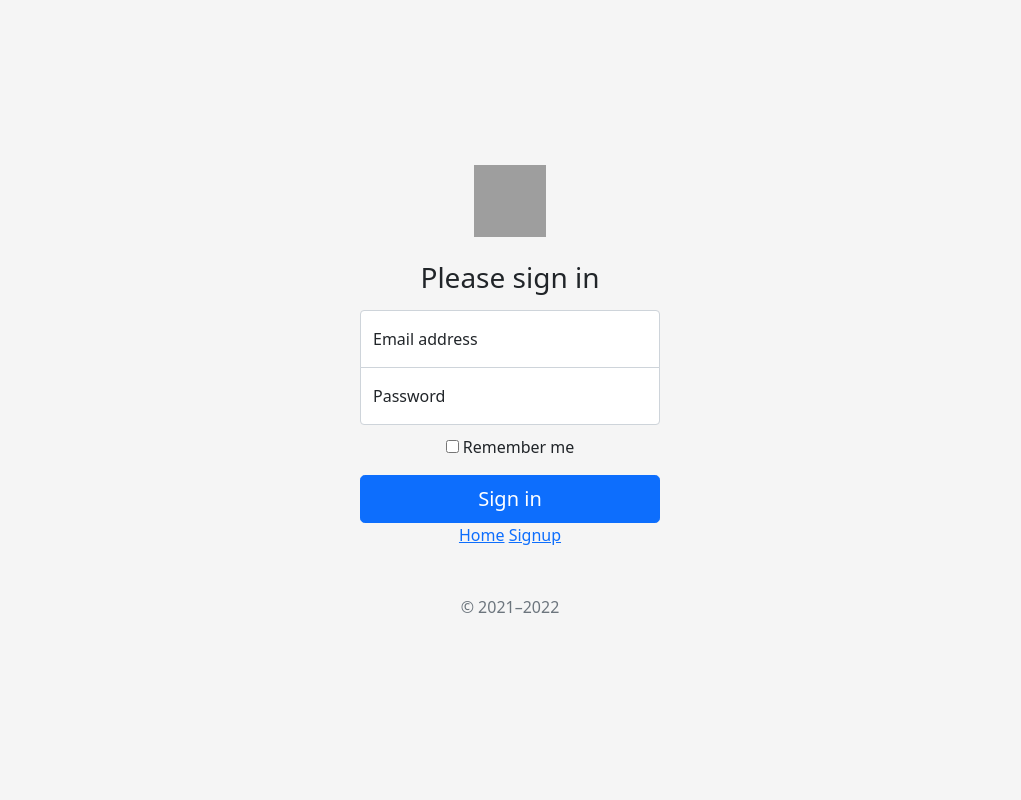
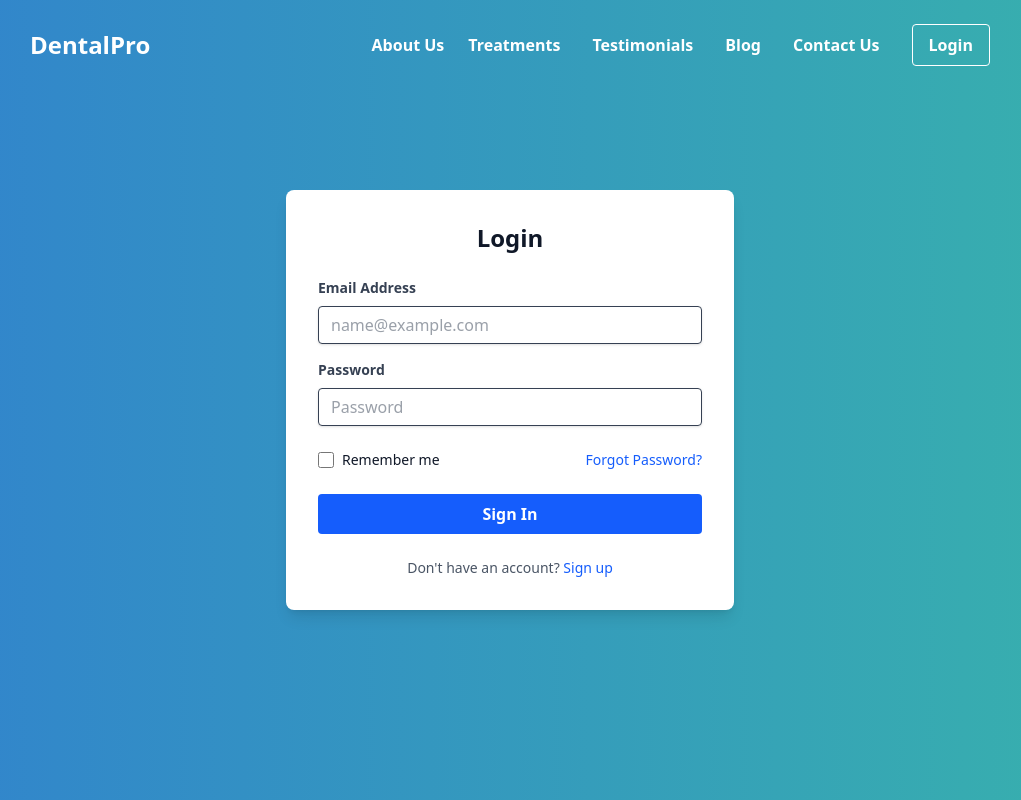
Before and after one commit to Abdelmoudiri/Cabinet-Medical-mvc, a PHP site: page /cabinet_medical_mvc/login in a window 1280 px wide. Shown: the whole page, without its empty margins (130-1151 px from the left). Run offline with PHP 8.4, Linux system fonts and the light colour scheme; grey boxes are pictures that could not be loaded.

Commit message:
changer login view

```diff
--- a/app/views/login.view.php
+++ b/app/views/login.view.php
@@ -1,100 +1,184 @@
 <!doctype html>
 <html lang="en">
+
 <head>
   <meta charset="utf-8">
-    <meta name="viewport" content="width=device-width, initial-scale=1">
-    <meta name="description" content="">
-    <meta name="generator" content="Hugo 0.88.1">
-    <title>Login Page</title>
-
-    <!-- Bootstrap core CSS -->
-    <link href="<?=ROOT?>/assets/css/bootstrap.min.css" rel="stylesheet">
+  <meta name="viewport" content="width=device-width, initial-scale=1, shrink-to-fit=no">
+  <link rel="icon" type="image/png" sizes="32x32" href="<?=ROOT?>/assets/images/favicon-32x32.png">
+  <link rel="icon" type="image/png" sizes="16x16" href="<?=ROOT?>/assets/images/favicon-16x16.png">
+  <script src="https://unpkg.com/@tailwindcss/browser@4"></script>
+  <title>Login - DentalPro</title>
 
   <style>
-      .bd-placeholder-img {
-        font-size: 1.125rem;
-        text-anchor: middle;
-        -webkit-user-select: none;
-        -moz-user-select: none;
-        user-select: none;
+    #menu-toggle:checked+#menu {
+      display: block;
     }
 
-      @media (min-width: 768px) {
-        .bd-placeholder-img-lg {
-          font-size: 3.5rem;
-        }
+    #dropdown-toggle:checked+#dropdown {
+      display: block;
     }
 
-      body {
-        background-color: #f8f9fa;
+    a,
+    span {
+      position: relative;
+      text-decoration: none;
+      transition: all 0.3s ease;
     }
 
-      .form-signin {
-        width: 100%;
-        max-width: 330px;
-        padding: 15px;
-        margin: auto;
-        margin-top: 50px;
+    a.arrow,
+    span.arrow {
+      display: flex;
+      align-items: center;
+      font-weight: 600;
+      line-height: 1.5;
     }
 
-      .form-signin .form-floating:focus-within {
-        z-index: 2;
+    a.arrow .arrow_icon,
+    span.arrow .arrow_icon {
+      position: relative;
+      margin-left: 0.5em;
     }
 
-      .form-signin input[type="email"] {
-        margin-bottom: -1px;
-        border-bottom-right-radius: 0;
-        border-bottom-left-radius: 0;
+    a.arrow .arrow_icon svg,
+    span.arrow .arrow_icon svg {
+      transition: transform 0.3s 0.02s ease;
+      margin-right: 1em;
     }
 
-      .form-signin input[type="password"] {
-        margin-bottom: 10px;
-        border-top-left-radius: 0;
-        border-top-right-radius: 0;
+    a.arrow .arrow_icon::before,
+    span.arrow .arrow_icon::before {
+      content: "";
+      display: block;
+      position: absolute;
+      top: 50%;
+      left: 0;
+      width: 0;
+      height: 2px;
+      background: #38b2ac;
+      transform: translateY(-50%);
+      transition: width 0.3s ease;
     }
 
-      .form-signin img {
-        margin-bottom: 20px;
+    a.arrow:hover .arrow_icon::before,
+    span.arrow:hover .arrow_icon::before {
+      width: 1em;
+    }
+
+    a.arrow:hover .arrow_icon svg,
+    span.arrow:hover .arrow_icon svg {
+      transform: translateX(0.75em);
+    }
+
+    .bg-blue-teal-gradient {
+      background: rgb(49, 130, 206);
+      background: linear-gradient(90deg, rgba(49, 130, 206, 1) 0%, rgba(56, 178, 172, 1) 100%);
     }
   </style>
+</head>
 
-    <!-- Custom styles for this template -->
-    <link href="<?=ROOT?>/assets/css/signin.css" rel="stylesheet">
-  </head>
-  <body class="text-center">
+<body class="antialiased bg-white font-sans text-gray-900">
 
-    <main class="form-signin">
-      <form method="post">
+  <main class="w-full">
 
-        <?php if(!empty($errors)):?>
-          <div class="alert alert-danger">
-            <?= implode("<br>", $errors)?>
-          </div>
-        <?php endif;?>
-
-        <img class="mb-4" src="<?=ROOT?>/assets/brand/logo.png" alt="Logo" width="72" height="72">
-        <h1 class="h3 mb-3 fw-normal">Please sign in</h1>
-
-        <div class="form-floating">
-          <input name="email" type="email" class="form-control" id="floatingInput" placeholder="name@example.com">
-          <label for="floatingInput">Email address</label>
-        </div>
-        <div class="form-floating">
-          <input name="password" type="password" class="form-control" id="floatingPassword" placeholder="Password">
-          <label for="floatingPassword">Password</label>
+    <!-- start header -->
+    <header class="absolute top-0 left-0 w-full z-50 px-4 sm:px-8 lg:px-16 xl:px-40 2xl:px-64">
+      <div class="flex flex-wrap items-center justify-between py-6">
+        <div class="w-1/2 md:w-auto">
+          <a href="index.html" class="text-white font-bold text-2xl">
+            DentalPro
+          </a>
         </div>
 
-        <div class="checkbox mb-3">
-          <label>
-            <input type="checkbox" value="remember-me"> Remember me
+        <label for="menu-toggle" class="pointer-cursor md:hidden block"><svg class="fill-current text-white"
+            xmlns="http://www.w3.org/2000/svg" width="20" height="20" viewBox="0 0 20 20">
+            <title>menu</title>
+            <path d="M0 3h20v2H0V3zm0 6h20v2H0V9zm0 6h20v2H0v-2z"></path>
+          </svg></label>
+
+        <input class="hidden" type="checkbox" id="menu-toggle">
+
+        <div class="hidden md:block w-full md:w-auto" id="menu">
+          <nav
+            class="w-full bg-white md:bg-transparent rounded shadow-lg px-6 py-4 mt-4 text-center md:p-0 md:mt-0 md:shadow-none">
+            <ul class="md:flex items-center">
+              <li><a class="py-2 inline-block md:text-white md:hidden lg:block font-semibold" href="#">About Us</a></li>
+              <li class="md:ml-4"><a class="py-2 inline-block md:text-white md:px-2 font-semibold"
+                  href="#">Treatments</a></li>
+              <li class="md:ml-4"><a class="py-2 inline-block md:text-white md:px-2 font-semibold"
+                  href="#">Testimonials</a></li>
+              <li class="md:ml-4 md:hidden lg:block"><a class="py-2 inline-block md:text-white md:px-2 font-semibold"
+                  href="#">Blog</a></li>
+              <li class="md:ml-4"><a class="py-2 inline-block md:text-white md:px-2 font-semibold" href="#">Contact
+                  Us</a></li>
+              <li class="md:ml-6 mt-3 md:mt-0">
+                <a class="inline-block font-semibold px-4 py-2 text-white bg-blue-600 md:bg-transparent md:text-white border border-white rounded"
+                  href="<?=ROOT?>/login">Login</a>
+              </li>
+            </ul>
+          </nav>
+        </div>
+      </div>
+    </header>
+    <!-- end header -->
+
+    <!-- start login section -->
+    <section class="bg-blue-teal-gradient min-h-screen flex items-center justify-center">
+      <div class="bg-white p-8 rounded-lg shadow-lg w-full max-w-md">
+        <h2 class="text-2xl font-bold mb-6 text-center">Login</h2>
+        <form method="post">
+          <div class="mb-4">
+            <label class="block text-gray-700 text-sm font-bold mb-2" for="email">
+              Email Address
+            </label>
+            <input
+              class="shadow appearance-none border rounded w-full py-2 px-3 text-gray-700 leading-tight focus:outline-none focus:shadow-outline"
+              id="email" type="email" name="email" placeholder="name@example.com">
+          </div>
+          <div class="mb-6">
+            <label class="block text-gray-700 text-sm font-bold mb-2" for="password">
+              Password
+            </label>
+            <input
+              class="shadow appearance-none border rounded w-full py-2 px-3 text-gray-700 leading-tight focus:outline-none focus:shadow-outline"
+              id="password" type="password" name="password" placeholder="Password">
+          </div>
+          <div class="flex items-center justify-between mb-6">
+            <div class="flex items-center">
+              <input type="checkbox" id="remember-me" class="h-4 w-4 text-blue-600 focus:ring-blue-500 border-gray-300 rounded">
+              <label for="remember-me" class="ml-2 block text-sm text-gray-900">
+                Remember me
               </label>
             </div>
-        <button class="w-100 btn btn-lg btn-primary" type="submit">Sign in</button>
-        <a href="<?=ROOT?>">Home</a>
-        <a href="<?=ROOT?>/signup">Signup</a>
-        <p class="mt-5 mb-3 text-muted">&copy; 2021–2022</p>
+            <a href="#" class="text-sm text-blue-600 hover:text-blue-800">Forgot Password?</a>
+          </div>
+          <button
+            class="w-full bg-blue-600 hover:bg-blue-700 text-white font-bold py-2 px-4 rounded focus:outline-none focus:shadow-outline"
+            type="submit">
+            Sign In
+          </button>
         </form>
+        <p class="mt-6 text-center text-sm text-gray-600">
+          Don't have an account? <a href="<?=ROOT?>/signup" class="text-blue-600 hover:text-blue-800">Sign up</a>
+        </p>
+      </div>
+    </section>
+    <!-- end login section -->
+
   </main>
 
+  <!-- Global site tag (gtag.js) - Google Analytics -->
+  <script async src="https://www.googletagmanager.com/gtag/js?id=UA-131505823-4"></script>
+  <script>
+    window.dataLayer = window.dataLayer || [];
+
+    function gtag() {
+      dataLayer.push(arguments);
+    }
+    gtag('js', new Date());
+
+    gtag('config', 'UA-131505823-4');
+  </script>
+
 </body>
+
 </html>
```
Lines whose indentation alone changed are shown as unchanged.
